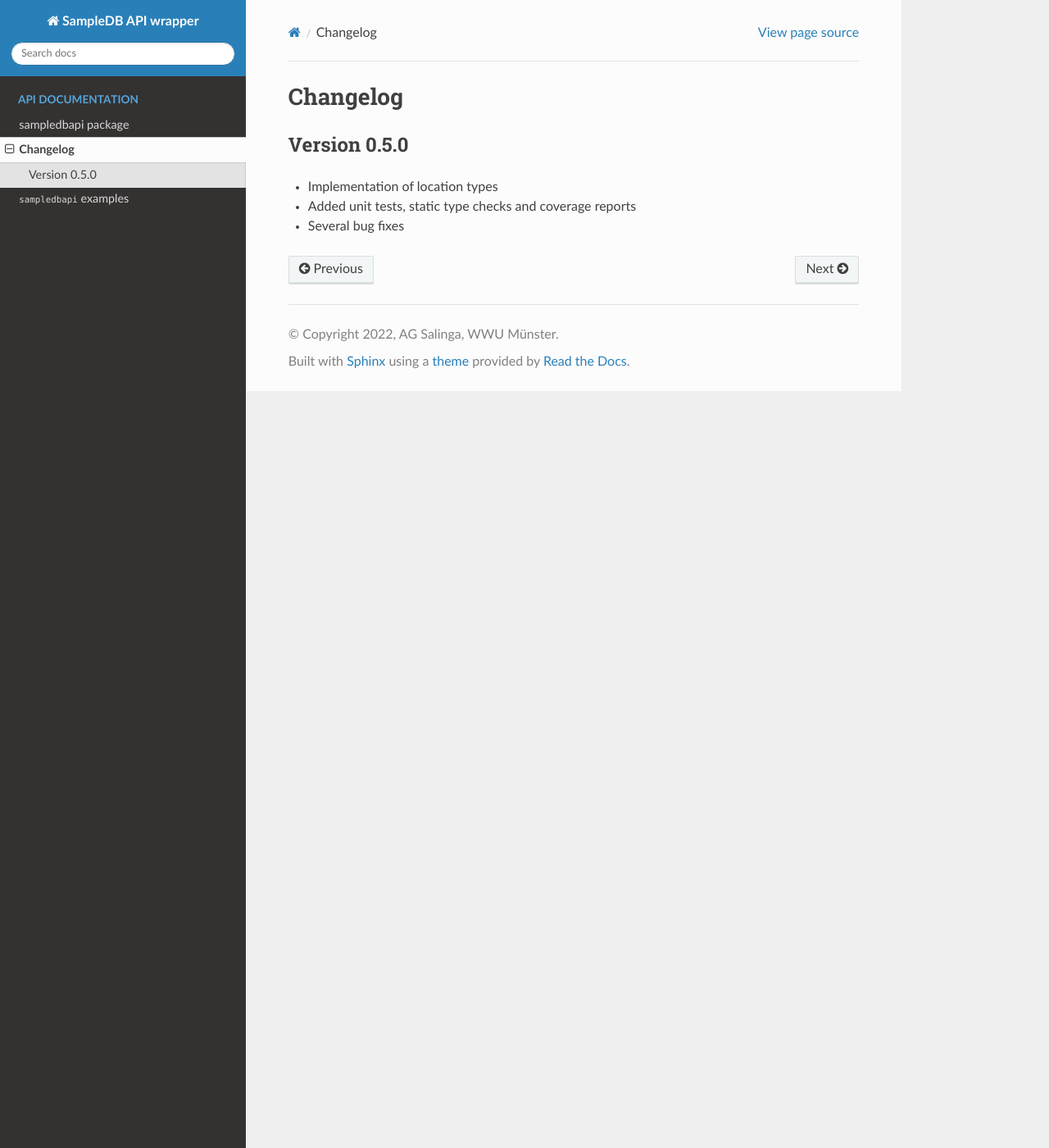
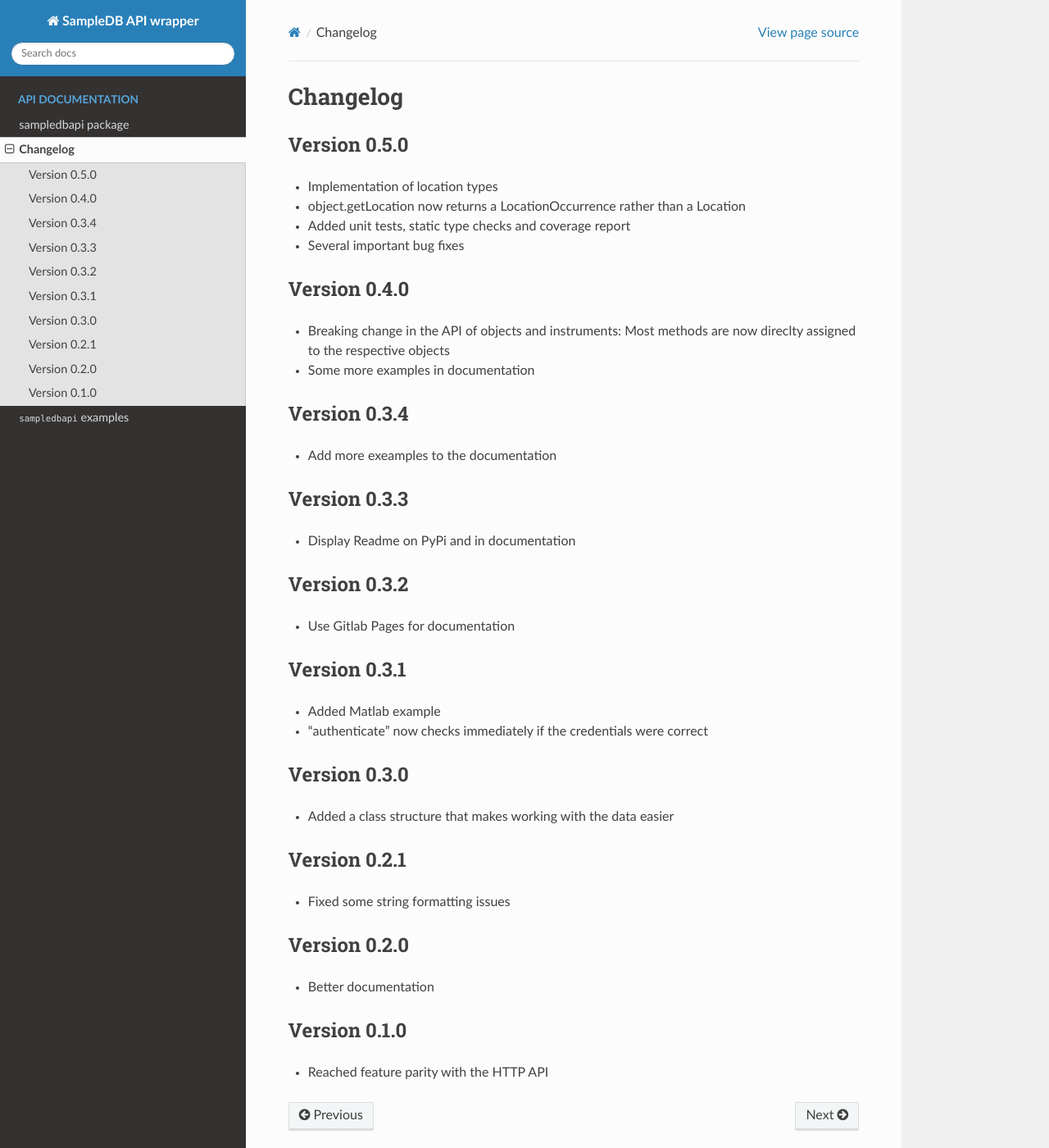
Before and after one commit to AG-Salinga/sampledb-api-wrapper, a Sphinx documentation site: the page built from doc/changelog.rst, in a window 1280 px wide and 1400 px high. Shown: the whole window at 82% size. Built offline with Sphinx 7.4.7 and the Read the Docs theme 2.0.0, drawn with Linux system fonts in a browser that asks for light colours.

Commit message:
Prepare 0.5.0 release, update changelog

```diff
--- a/doc/changelog.rst
+++ b/doc/changelog.rst
@@ -5,5 +5,53 @@ Version 0.5.0
 -------------
 
 - Implementation of location types
-- Added unit tests, static type checks and coverage reports
-- Several bug fixes
+- object.getLocation now returns a LocationOccurrence rather than a Location
+- Added unit tests, static type checks and coverage report
+- Several important bug fixes
+
+Version 0.4.0
+-------------
+
+- Breaking change in the API of objects and instruments: Most methods are now direclty assigned to the respective objects
+- Some more examples in documentation
+
+Version 0.3.4
+-------------
+
+- Add more exeamples to the documentation
+
+Version 0.3.3
+-------------
+
+- Display Readme on PyPi and in documentation
+
+Version 0.3.2
+-------------
+
+- Use Gitlab Pages for documentation
+
+Version 0.3.1
+-------------
+
+- Added Matlab example
+- "authenticate" now checks immediately if the credentials were correct
+
+Version 0.3.0
+-------------
+
+- Added a class structure that makes working with the data easier
+
+Version 0.2.1
+-------------
+
+- Fixed some string formatting issues
+
+Version 0.2.0
+-------------
+
+- Better documentation
+
+Version 0.1.0
+-------------
+
+- Reached feature parity with the HTTP API
--- a/setup.py
+++ b/setup.py
@@ -19,7 +19,7 @@ out = setup(
     # Versions should comply with PEP440.  For a discussion on single-sourcing
     # the version across setup.py and the project code, see
     # http://packaging.python.org/en/latest/tutorial.html#version
-    version="0.4.0",
+    version="0.5.0",
 
     description="API wrapper for SampleDB",
     long_description=long_description,
@@ -57,6 +57,7 @@ out = setup(
         "Programming Language :: Python :: 3.8",
         "Programming Language :: Python :: 3.9",
         "Programming Language :: Python :: 3.10",
+        "Programming Language :: Python :: 3.11",
     ],
 
     # What does your project relate to?
```
